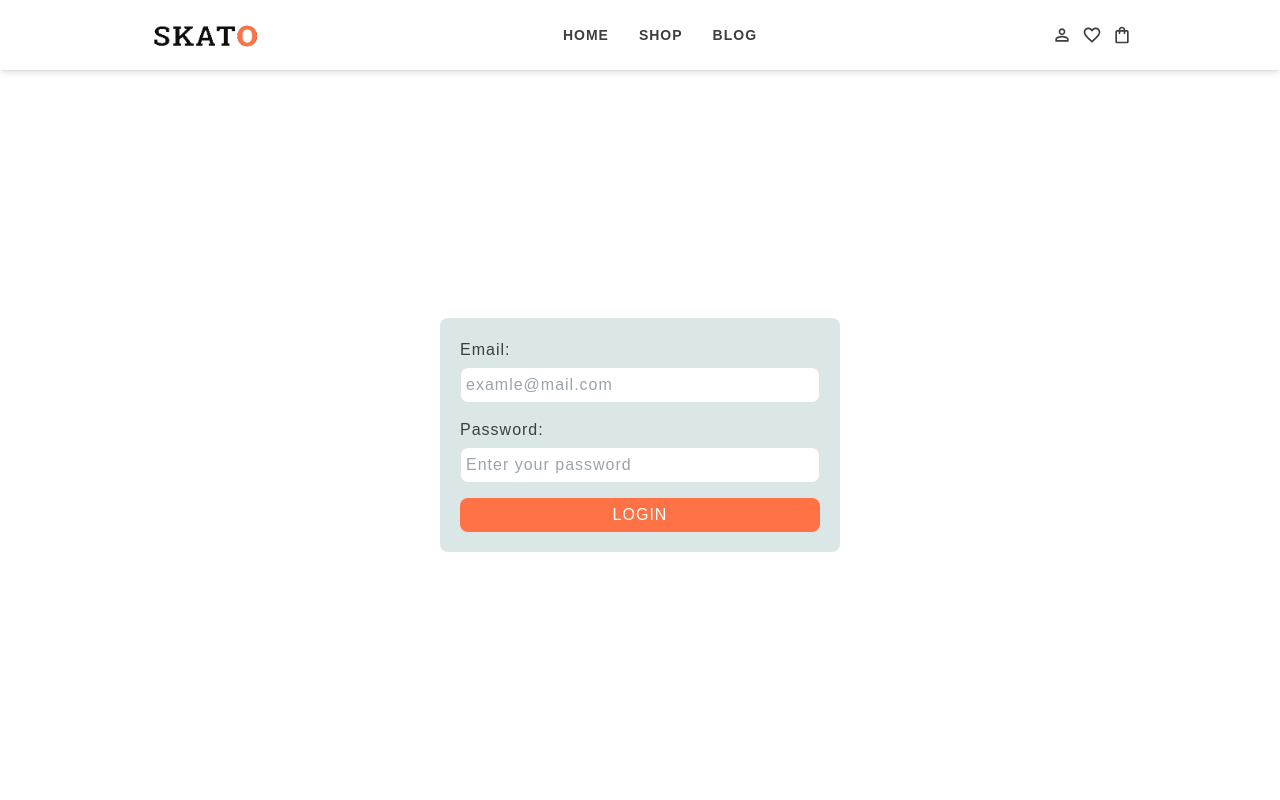
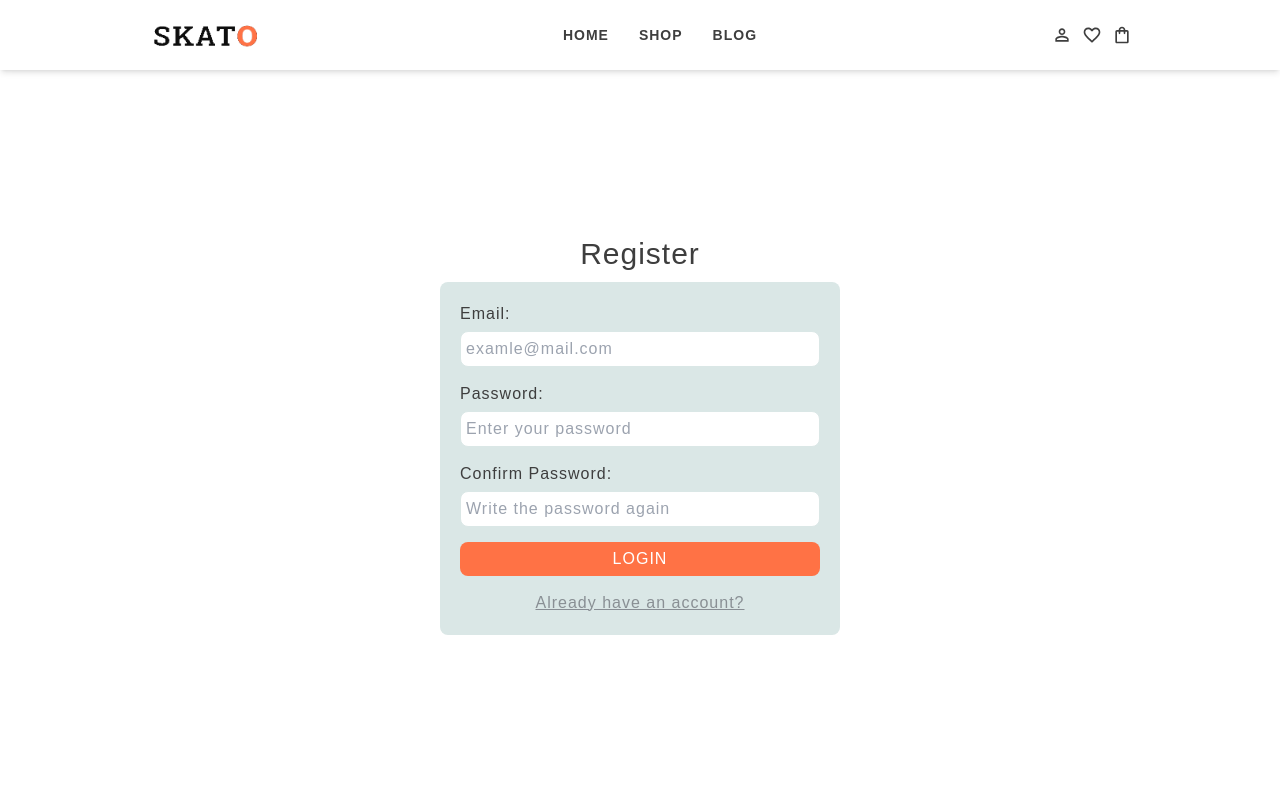
Before and after one commit to mustafa-khaled/Gotta-Sports--Store, a React (Vite) app: page /login in a window 1280 px wide. Shown: the top 800 px of the page. Built offline with nearby package versions, Linux system fonts and the light colour scheme.

Commit message:
control form data

```diff
--- a/src/features/auth/AuthForm.jsx
+++ b/src/features/auth/AuthForm.jsx
@@ -1,9 +1,19 @@
+import { useState } from "react";
 import Button from "../../ui/Button";
 import Container from "../../ui/Container";
 
 function AuthForm() {
+  const [isLogin, setIsLogin] = useState(false);
+
+  const [email, setEmail] = useState("");
+  const [password, setPassword] = useState("");
+  const [confirmPassword, setConfirmPassword] = useState("");
+
   return (
     <Container>
+      <h2 className="mb-[10px] text-center text-2xl sm:text-3xl">
+        {isLogin ? "Login" : "Register"}
+      </h2>
       <form className="mx-auto flex flex-col items-start gap-[15px] rounded-lg bg-gray p-[20px] sm:w-[400px]">
         <div className="w-full">
           <label htmlFor="email">Email:</label>
@@ -13,6 +23,8 @@ function AuthForm() {
             className="mt-[5px] w-full rounded-lg border border-gray p-[5px] outline-none focus:border-darkGray"
             id="email"
             placeholder="examle@mail.com"
+            value={email}
+            onChange={(e) => setEmail(e.target.value)}
           />
         </div>
 
@@ -24,10 +36,34 @@ function AuthForm() {
             className="mt-[5px] w-full rounded-lg border border-gray p-[5px] outline-none focus:border-darkGray"
             id="password"
             placeholder="Enter your password"
+            value={password}
+            onChange={(e) => setPassword(e.target.value)}
           />
         </div>
 
+        {!isLogin && (
+          <div className="w-full">
+            <label htmlFor="confirm password">Confirm Password:</label>
+            <input
+              type="password"
+              name="confirm password"
+              className="mt-[5px] w-full rounded-lg border border-gray p-[5px] outline-none focus:border-darkGray"
+              id="confirm password"
+              placeholder="Write the password again"
+              value={confirmPassword}
+              onChange={(e) => setConfirmPassword(e.target.value)}
+            />
+          </div>
+        )}
+
         <Button>Login</Button>
+
+        <p
+          className="mx-auto cursor-pointer text-darkGray underline"
+          onClick={() => setIsLogin((prev) => !prev)}
+        >
+          {isLogin ? "Create Account?" : "Already have an account?"}
+        </p>
       </form>
     </Container>
   );
--- a/src/pages/Home/HeroSection.jsx
+++ b/src/pages/Home/HeroSection.jsx
@@ -3,6 +3,8 @@ import { MdArrowForwardIos, MdArrowBackIosNew } from "react-icons/md";
 import { SliderData } from "../../data/data";
 
 import Container from "../../ui/Container";
+import Button from "../../ui/Button";
+import { Link } from "react-router-dom";
 
 function HeroSection() {
   const [imageIndex, setImageIndex] = useState(0);
@@ -39,10 +41,15 @@ function HeroSection() {
               Skateboard 209 <br />
               Nitro Circus
             </h1>
-            <p className="font-normal">
+            <p className="mb-[10px] font-normal">
               A team of 5 experienced judges will decide <br />
               the winners through a scoring system
             </p>
+            <div className="mx-auto w-[100px] sm:mx-0">
+              <Link to="/shop">
+                <Button>Shop now</Button>
+              </Link>
+            </div>
           </div>
         </div>
       </Container>
```
